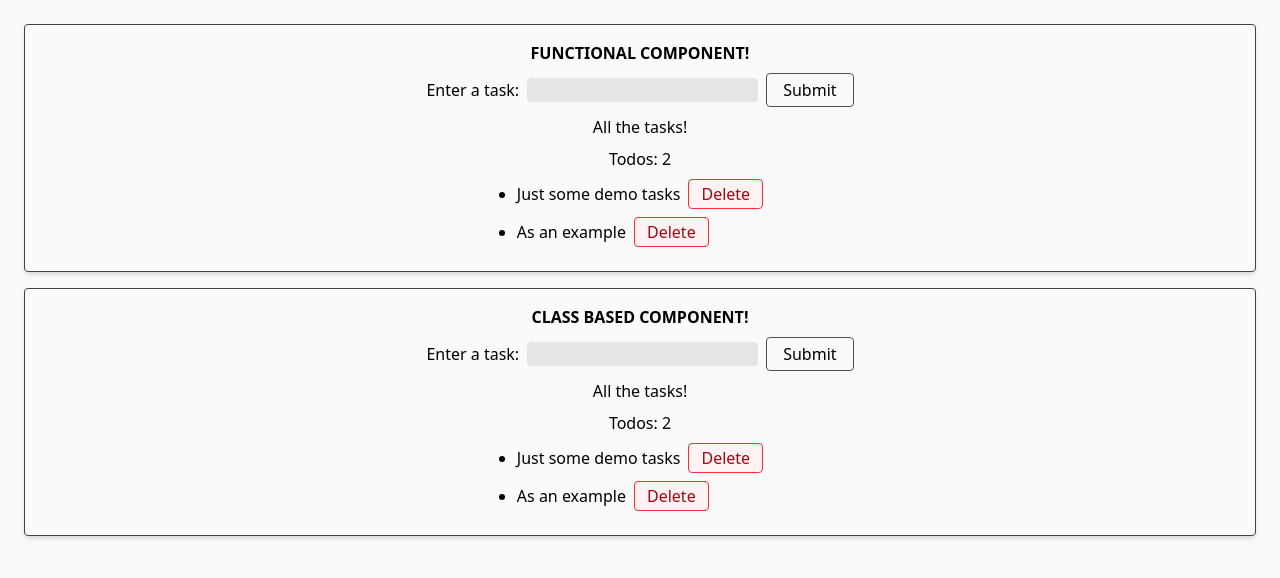
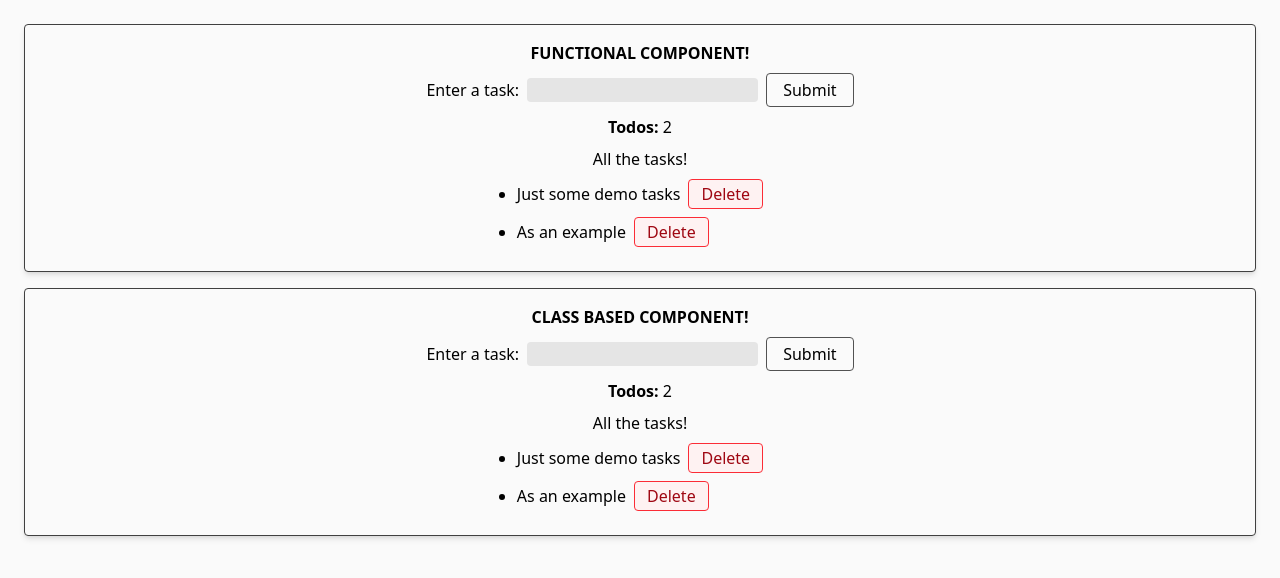
Before and after one commit to Carlosaac23/TOP-class-based-component, a React (Vite) app: page / in a window 1280 px wide. Shown: the top 578 px of the page. Built offline with nearby package versions, Linux system fonts and the light colour scheme.

Commit message:
style: add font bold to todo counter paragraph and change Count place

```diff
--- a/src/components/Class-Input.jsx
+++ b/src/components/Class-Input.jsx
@@ -56,8 +56,8 @@ export default class ClassInput extends Component {
             Submit
           </button>
         </form>
+        <Count todos={this.state.todos.length} />
         <h4>All the tasks!</h4>
-        <Count todos={this.state.todos.length} />
         <ul className='list-disc'>
           {this.state.todos.map((todo, index) => (
             <div className='flex items-center gap-2 mb-2'>
--- a/src/components/Count.jsx
+++ b/src/components/Count.jsx
@@ -1,7 +1,9 @@
 export default function Count({ todos }) {
   return (
     <div>
-      <p>Todos: {todos}</p>
+      <p>
+        <span className='font-bold'>Todos:</span> {todos}
+      </p>
     </div>
   );
 }
--- a/src/components/Functional-Input.jsx
+++ b/src/components/Functional-Input.jsx
@@ -40,8 +40,8 @@ export default function FunctionalInput({ name }) {
           Submit
         </button>
       </form>
+      <Count todos={todos.length} />
       <h4>All the tasks!</h4>
-      <Count todos={todos.length} />
       <ul className='list-disc'>
         {todos.map((todo, index) => (
           <div className='flex items-center gap-2 mb-2'>
```
